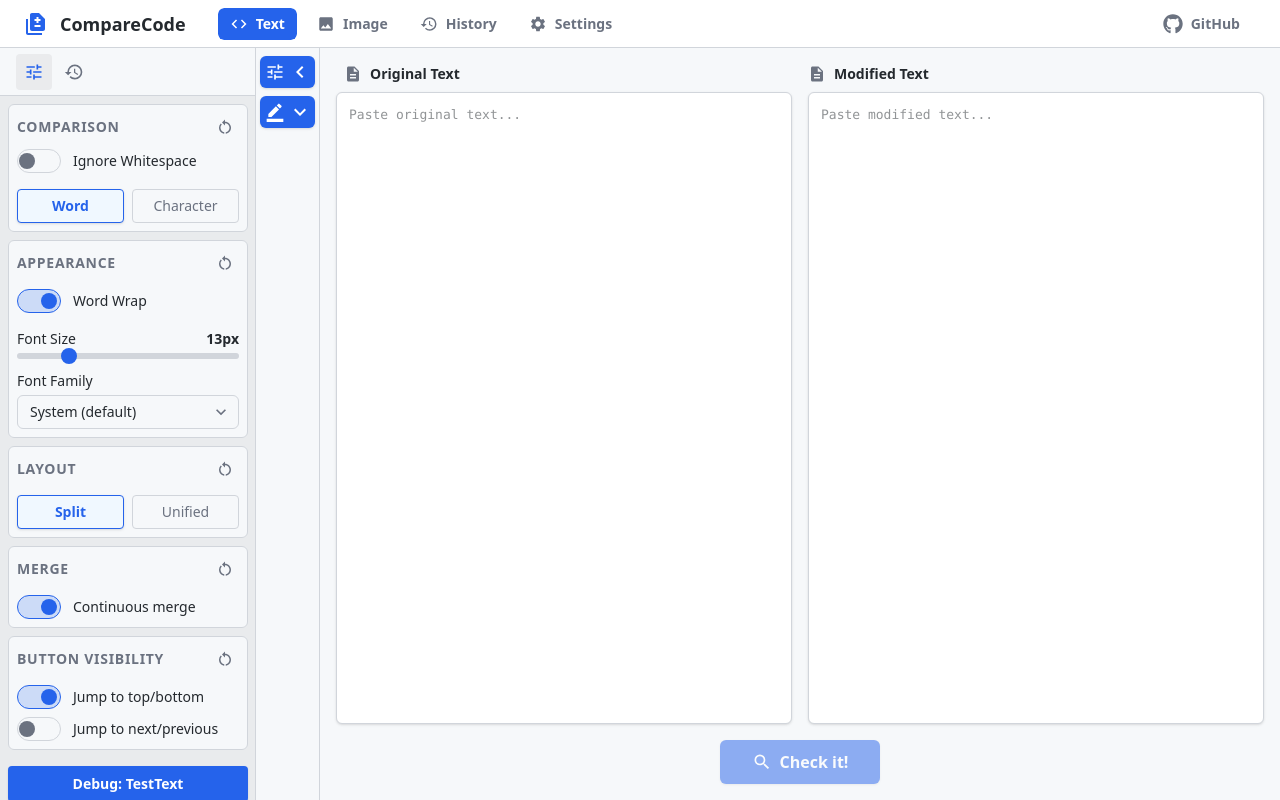
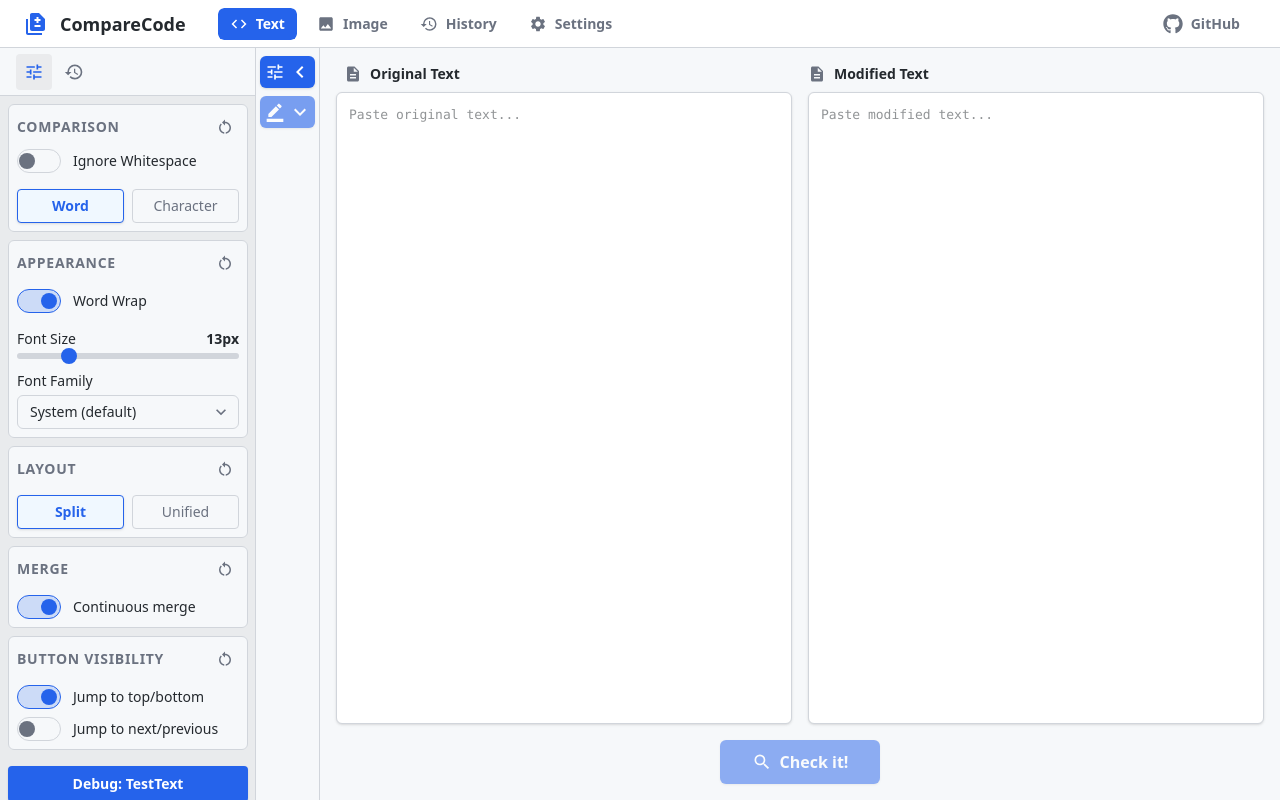
Before and after one commit to comparecode-web/comparecode-web, a Next.js app: page / in a window 1280 px wide. Built offline with nearby package versions, Linux system fonts and the light colour scheme.

Commit message:
fix editor
Signed-off-by: Gabriel <60961939+gabrielfordevelopment@users.noreply.github.com>

```diff
--- a/features/compare/text/components/editor/EditorView.tsx
+++ b/features/compare/text/components/editor/EditorView.tsx
@@ -14,6 +14,7 @@
   const { comparisonResult } = useEditorStore();
   const { isInputExpanded, toggleInputPanel, isOptionsPanelOpen, setIsOptionsPanelOpen, optionsPanelTab, setOptionsPanelTab } = useEditorUIStore();
   const hasResult = comparisonResult && comparisonResult.blocks.length > 0;
+  const isInputEditorToggleDisabled = !hasResult && isInputExpanded;
 
   return (
     <div className="flex h-full min-h-0 w-full overflow-hidden bg-bg-primary relative">
@@ -80,7 +81,11 @@
 
         <button
           onClick={toggleInputPanel}
-          className="grid h-8 w-11 grid-cols-2 place-items-center rounded-md bg-accent-primary px-0.5 text-white shadow-sm hover:bg-accent-hover transition-colors duration-(--duration-short)"
+          disabled={isInputEditorToggleDisabled}
+          className={cn(
+            "grid h-8 w-11 grid-cols-2 place-items-center rounded-md bg-accent-primary px-0.5 text-white shadow-sm transition-colors duration-(--duration-short)",
+            isInputEditorToggleDisabled ? "cursor-not-allowed opacity-60" : "hover:bg-accent-hover"
+          )}
           title={isInputExpanded ? "Hide Input Editor" : "Show Input Editor"}
         >
           <MdBorderColor className="text-xl shrink-0" />
@@ -100,7 +105,11 @@
 
         <button
           onClick={toggleInputPanel}
-          className="grid h-8 w-full grid-cols-2 place-items-center rounded-md bg-accent-primary px-0.5 text-white shadow-sm hover:bg-accent-hover transition-colors duration-(--duration-short)"
+          disabled={isInputEditorToggleDisabled}
+          className={cn(
+            "grid h-8 w-full grid-cols-2 place-items-center rounded-md bg-accent-primary px-0.5 text-white shadow-sm transition-colors duration-(--duration-short)",
+            isInputEditorToggleDisabled ? "cursor-not-allowed opacity-60" : "hover:bg-accent-hover"
+          )}
           title={isInputExpanded ? "Hide Input Editor" : "Show Input Editor"}
         >
           <MdBorderColor className="text-xl shrink-0" />
```
